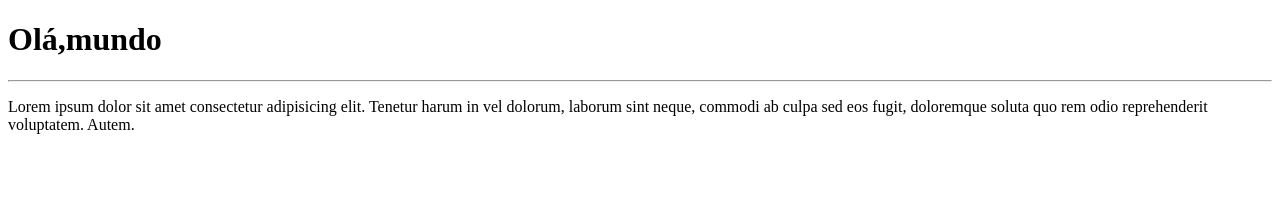
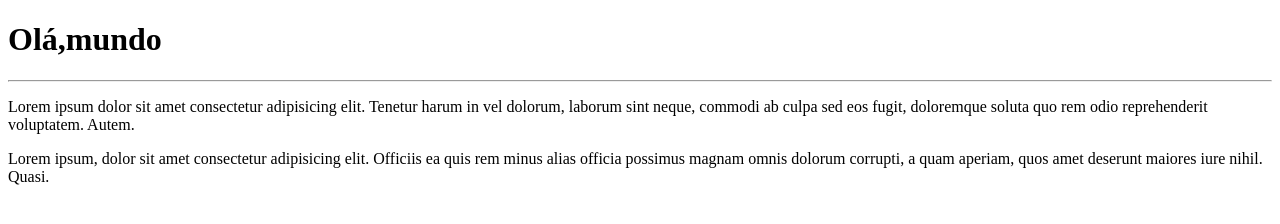
Before and after one commit to KevinWillians-coder/Ola-mundo, a plain HTML site: page index.html in a window 1280 px wide. Drawn offline with Linux system fonts and the light colour scheme.

Commit message:
adicionei um paragrafo

```diff
--- a/index.html
+++ b/index.html
@@ -9,5 +9,6 @@
     <h1>Olá,mundo</h1>
     <hr>
     <p>Lorem ipsum dolor sit amet consectetur adipisicing elit. Tenetur harum in vel dolorum, laborum sint neque, commodi ab culpa sed eos fugit, doloremque soluta quo rem odio reprehenderit voluptatem. Autem.</p>
+    <p>Lorem ipsum, dolor sit amet consectetur adipisicing elit. Officiis ea quis rem minus alias officia possimus magnam omnis dolorum corrupti, a quam aperiam, quos amet deserunt maiores iure nihil. Quasi.</p>
 </body>
 </html>
```
